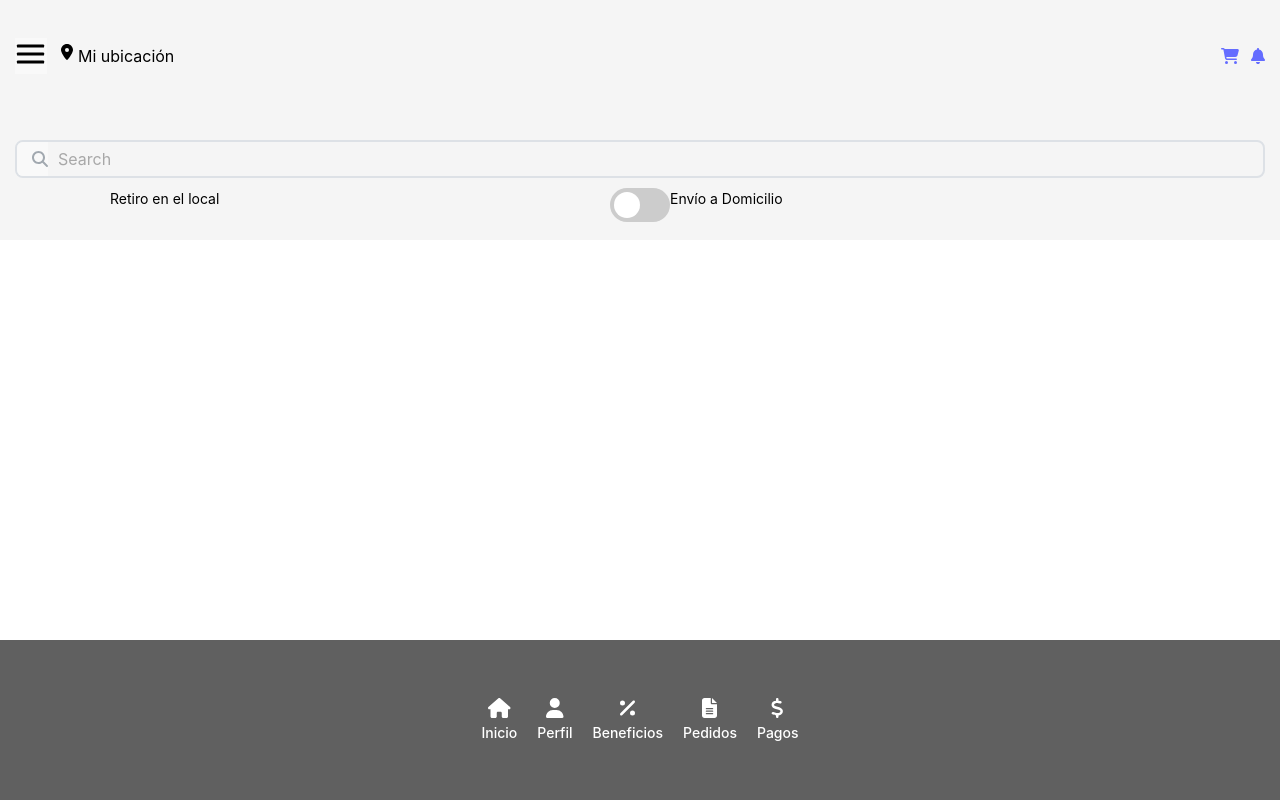
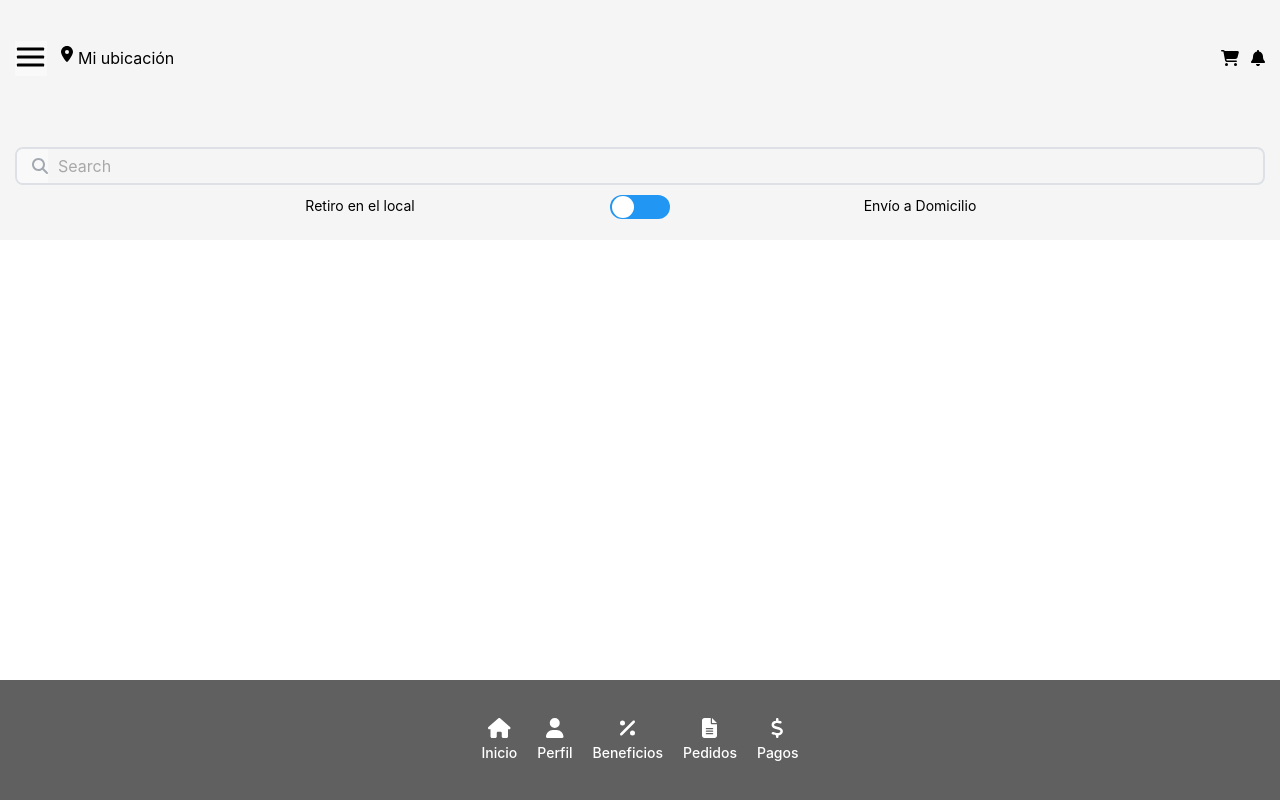
Before and after one commit to JoelFiare/s14-16-n-java, a React (Vite) app in the folder frontend/: page /notificaciones in a window 1280 px wide. Built offline with nearby package versions, Linux system fonts and the light colour scheme.

Commit message:
style: ajuste estilo de componente reutilizable toggle

```diff
--- a/frontend/src/App.jsx
+++ b/frontend/src/App.jsx
@@ -19,11 +19,13 @@ import Approved from "./components/Approved/Approved";
 
 // conexion al json
 import { products } from "./data/products";
+import { stores} from './data/stores';
 import Main from "./pages/Main";
 import Summary from "./components/Summary/Summary";
 
 function App() {
   const [dataProducts, setDataProducts] = useState([]);
+  const [dataStores, setDataStores] = useState ([])
   const [loading, setLoading] = useState(true);
 
   useEffect(() => {
@@ -41,13 +43,15 @@ function App() {
     //     setLoading(false);
     //   });
 
+
     setDataProducts(products);
+    setDataStores(stores)
     setLoading(false);
   }, []);
 
   return (
     <>
-      <AppContext.Provider value={{ dataProducts }}>
+      <AppContext.Provider value={{ dataProducts, dataStores }}>
         <Routes>
           <Route path="/" element={<Welcome />} />
           <Route path="/*" element={<Main />}>
--- a/frontend/src/components/FoodQuery/FoodQuery.css
+++ b/frontend/src/components/FoodQuery/FoodQuery.css
@@ -8,7 +8,7 @@
     height: 38px;
   }
 
-  > label {
+  /* > label {
     display: flex;
     gap: 10px;
     align-items: center;
@@ -41,5 +41,5 @@
       }
     }
     align-items: center;
-  }
+  } */
 }
--- a/frontend/src/components/Footer/Footer.css
+++ b/frontend/src/components/Footer/Footer.css
@@ -1,6 +1,6 @@
 .footer{
     width: 100%;
-    height: 20vh;
+    height: 15vh;
     display: flex;
     flex-direction: row;
     justify-content: center;
--- a/frontend/src/components/Navbar/Navbar.css
+++ b/frontend/src/components/Navbar/Navbar.css
@@ -17,6 +17,7 @@ header {
     gap: 5px;
     text-align: start;
     padding-left: 14px;
+
   }
 
   >nav {
@@ -25,7 +26,13 @@ header {
     >ul {
       display: flex;
       gap: 12px;
+      >li{
+        >a{
+          color: black;
+        }
+      }
     }
+
   }
 
   >form {
--- a/frontend/src/components/cardProduct/CardProduct.jsx
+++ b/frontend/src/components/cardProduct/CardProduct.jsx
@@ -3,7 +3,7 @@ import { Navigate } from "react-router-dom";
 import './cardProduct.css'
 
 
-function CardProduct({ products }) {
+function CardProduct({ products, stores }) {
     const [selectedProduct, setSelectedProduct] = useState();
     const [goToItem, setGoToItem]= useState(false)
 
@@ -18,25 +18,31 @@ function CardProduct({ products }) {
     //     return <Navigate to={'/productos/' + selectedProduct} />
     //   }
 
-
+    const getStoreInfo = (storeId) => {
+        const store = stores.find(store => store.id === storeId);
+        return store ? { name: store.name, logo: store.image } : { name: '', logo: '' };
+    };
     return (
         <>
-            {products.map((item) => (
+            {products.map((item) => {
+
+                 const storeInfo = getStoreInfo(item.storeId);
+                 return(
                 <div className='cardProduct' key={item.id} onClick={() => handleCardProduct(item.id)}>
                     <div className='cardInfo'>
                         <div className='cardInfoText'>
                             <p style={{ fontWeight: 'bold' }}>{item.name}</p>
-                            <p>Nombre Restaurante</p>
+                            <p>{storeInfo.name}</p>
                         </div>
                         <div className='cardInfoLogo'>
-                            <img src='' alt='logo restaurant'></img>
+                            <img src={storeInfo.logo} alt='logo restaurant'></img>
                         </div>
                     </div>
                     <div className='cardImage'>
                         <img src={item.image} alt={item.name + ' imagen'} ></img>
                     </div>
-                </div>
-            ))}
+                </div>)}
+            )}
 
         </>
     )
--- a/frontend/src/components/share/ToggleButton/ToggleButton.jsx
+++ b/frontend/src/components/share/ToggleButton/ToggleButton.jsx
@@ -1,4 +1,4 @@
-import React, { useState } from 'react';
+import React, { useState, useEffect } from 'react';
 import './toggleButton.css'
 
 
@@ -6,14 +6,17 @@ import './toggleButton.css'
 function ToggleButton({ options }) {
 
     const [selectedOptionIndex, setSelectedOptionIndex] = useState(0);
+    useEffect(() => {
+        setSelectedOptionIndex(0);
+    }, []);
     const handleChange = () => {
 
 
         setSelectedOptionIndex(prevIndex => (prevIndex === 0 ? 1 : 0));
-        console.log('Opción seleccionada:', options[selectedOptionIndex]);
+
 
     };
-
+    console.log('Opción seleccionada:', options[selectedOptionIndex]);
     return (
         <>
             <div className='toggleContainer'>
--- a/frontend/src/components/share/ToggleButton/toggleButton.css
+++ b/frontend/src/components/share/ToggleButton/toggleButton.css
@@ -1,11 +1,3 @@
-.toggleContainer {
-  width: 100%;
-  display: flex;
-  flex-direction: row;
-  justify-content: center;
-  align-items: center;
-}
-
 .toggleOptions {
   width: 40%;
   height: 100%;
@@ -13,25 +5,23 @@
   flex-direction: row;
   flex-wrap: wrap;
   font-size: 14px;
+  justify-content: center;
 }
 
-.toggle-button {
-  position: relative;
-  display: inline-block;
-  width: 20%;
-  height: 10px;
-  cursor: pointer;
-  background-color: #ccc;
-  -webkit-transition: .4s;
-  transition: .4s;
-  border-radius: 30px;
+.toggleContainer {
+  width: 100%;
+  display: flex;
+  flex-direction: row;
+  justify-content: center;
+  align-items: center;
+
 }
 
 .switch {
   position: relative;
   display: inline-block;
   width: 60px;
-    height: 34px;
+  height: 24px;
 }
 
 /* ocultar el checkbox */
@@ -39,6 +29,7 @@
   opacity: 0;
   width: 0;
   height: 0;
+
 }
 
 /* slider */
@@ -49,19 +40,19 @@
   left: 0;
   right: 0;
   bottom: 0;
-    background-color: #ccc;
   -webkit-transition: .4s;
   transition: .4s;
   border-radius: 34px;
+  background-color: #2196F3;
 }
 
 .slider:before {
   position: absolute;
   content: "";
-    height: 26px;
-    width: 26px;
-    left: 4px;
-    bottom: 4px;
+  height: 22px;
+  width: 22px;
+  left: 2px;
+  bottom: 1px;
   background-color: white;
   -webkit-transition: .4s;
   transition: .4s;
@@ -77,7 +68,7 @@
 }
 
 input:checked + .slider:before {
-    -webkit-transform: translateX(26px);
-    -ms-transform: translateX(26px);
-    transform: translateX(26px);
+  -webkit-transform: translateX(34px);
+  -ms-transform: translateX(34px);
+  transform: translateX(34px);
 }
--- a/frontend/src/pages/Home.jsx
+++ b/frontend/src/pages/Home.jsx
@@ -5,11 +5,11 @@ import CardProduct from '../components/cardProduct/CardProduct'
 
 
 function Home() {
-  const { dataProducts } = useContext(AppContext);
+  const { dataProducts, dataStores } = useContext(AppContext);
   return (
     <>
       <div className='cardProductContainer'>
-        <CardProduct products={dataProducts} />
+        <CardProduct products={dataProducts} stores={dataStores}/>
       </div>
     </>
   )
```
Lines whose indentation alone changed are shown as unchanged.
